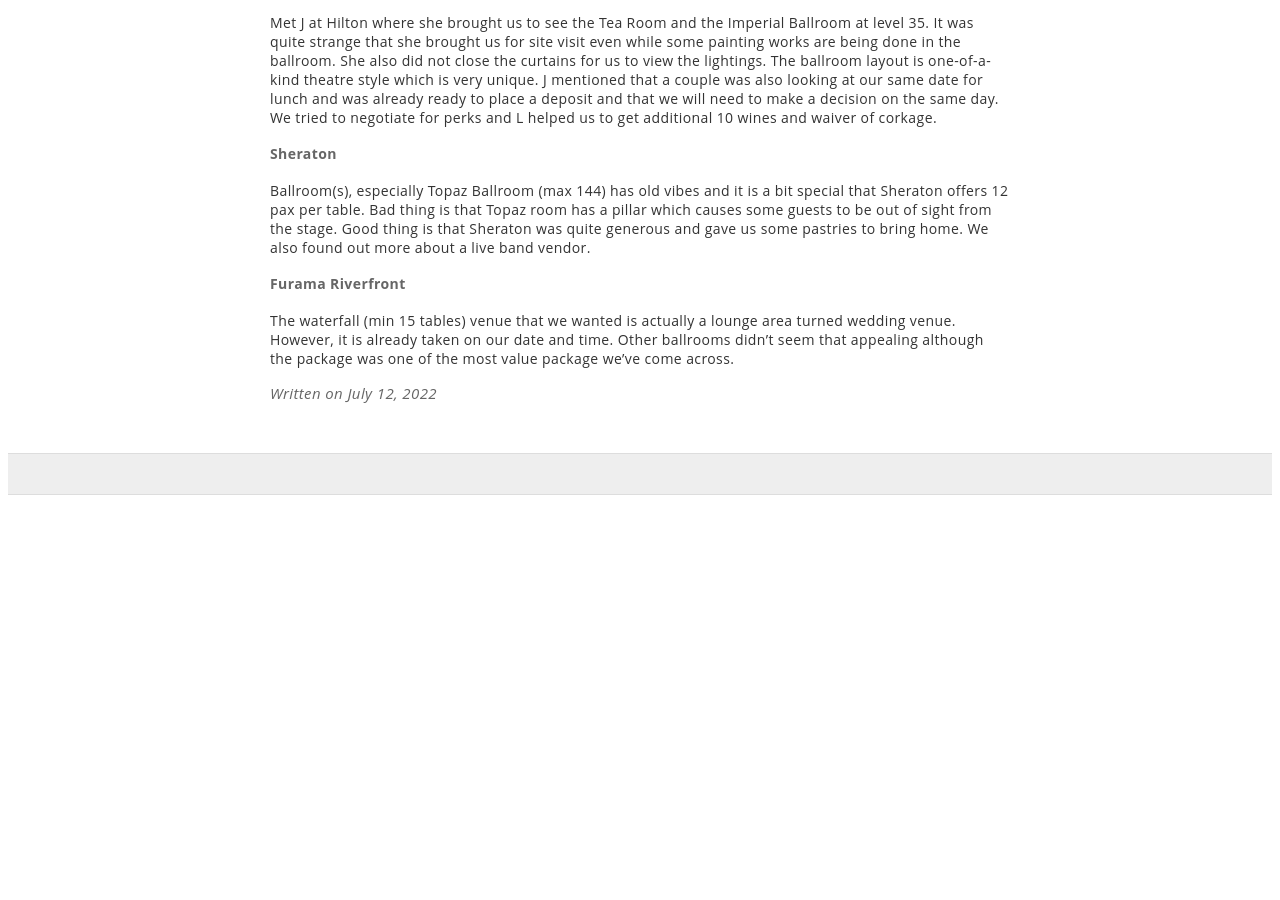
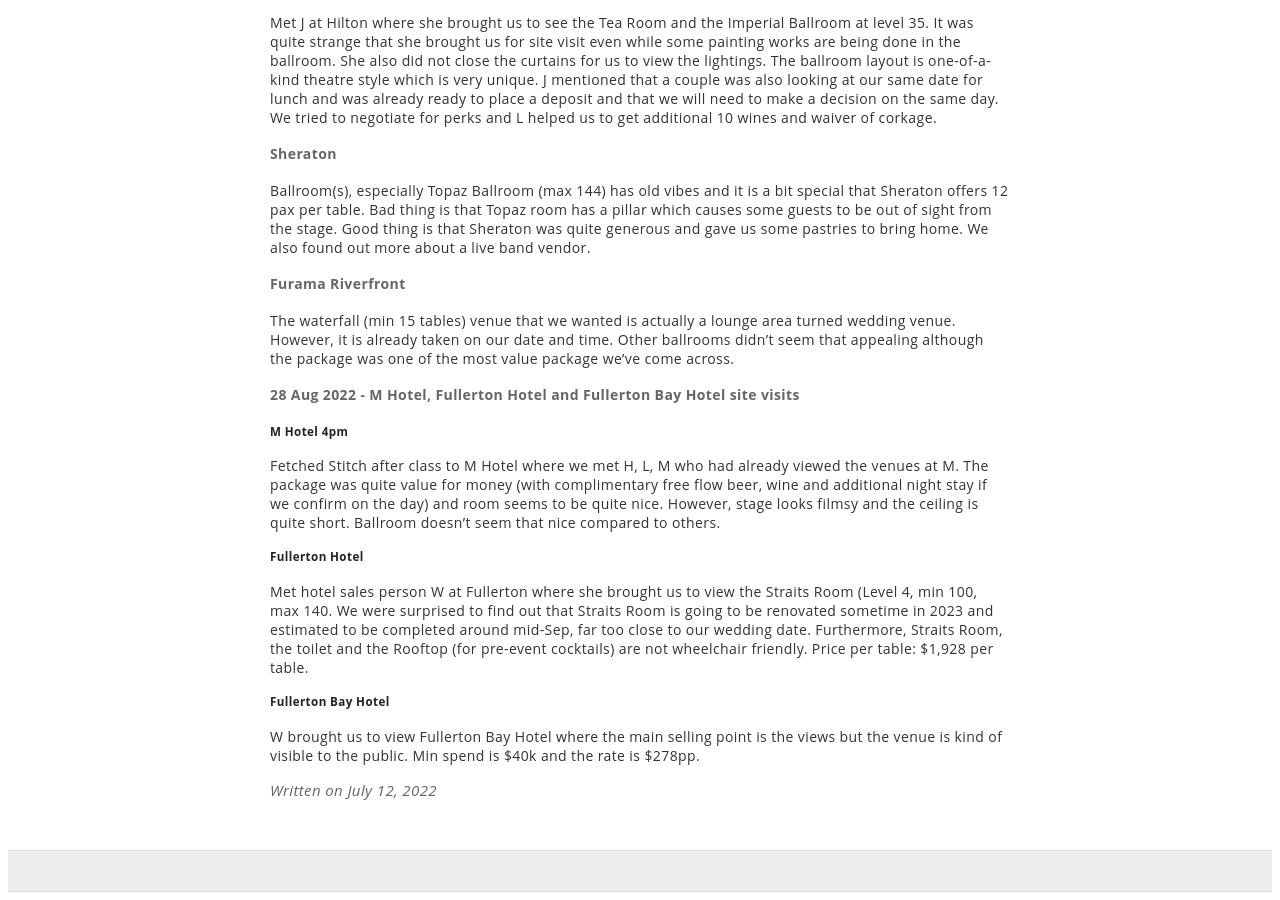
Before and after one commit to ourcarus/casadelagom, a Jekyll site: the page built from _posts/2022-07-12-Wedding Preparations.md, in a window 1280 px wide and 900 px high, scrolled down 1570 px. Built offline with Jekyll 4.4.1, drawn with Linux system fonts in a browser that asks for light colours; our own code applies the rules of GitHub Pages for plain Markdown files; before the commit the page ends 2073 px from its top, so only the background shows below that.

Commit message:
Update 2022-07-12-Wedding Preparations.md

```diff
--- a/_posts/2022-07-12-Wedding Preparations.md
+++ b/_posts/2022-07-12-Wedding Preparations.md
@@ -50,3 +50,14 @@
 
 #### Furama Riverfront
 The waterfall (min 15 tables) venue that we wanted is actually a lounge area turned wedding venue. However, it is already taken on our date and time. Other ballrooms didn't seem that appealing although the package was one of the most value package we've come across.
+
+#### 28 Aug 2022 - M Hotel, Fullerton Hotel and Fullerton Bay Hotel site visits
+
+##### M Hotel 4pm
+Fetched Stitch after class to M Hotel where we met H, L, M who had already viewed the venues at M. The package was quite value for money (with complimentary free flow beer, wine and additional night stay if we confirm on the day) and room seems to be quite nice. However, stage looks filmsy and the ceiling is quite short. Ballroom doesn't seem that nice compared to others.
+
+##### Fullerton Hotel
+Met hotel sales person W at Fullerton where she brought us to view the Straits Room (Level 4, min 100, max 140. We were surprised to find out that Straits Room is going to be renovated sometime in 2023 and estimated to be completed around mid-Sep, far too close to our wedding date. Furthermore, Straits Room, the toilet and the Rooftop (for pre-event cocktails) are not wheelchair friendly. Price per table: $1,928 per table.
+
+##### Fullerton Bay Hotel
+W brought us to view Fullerton Bay Hotel where the main selling point is the views but the venue is kind of visible to the public. Min spend is $40k and the rate is $278pp.
```
